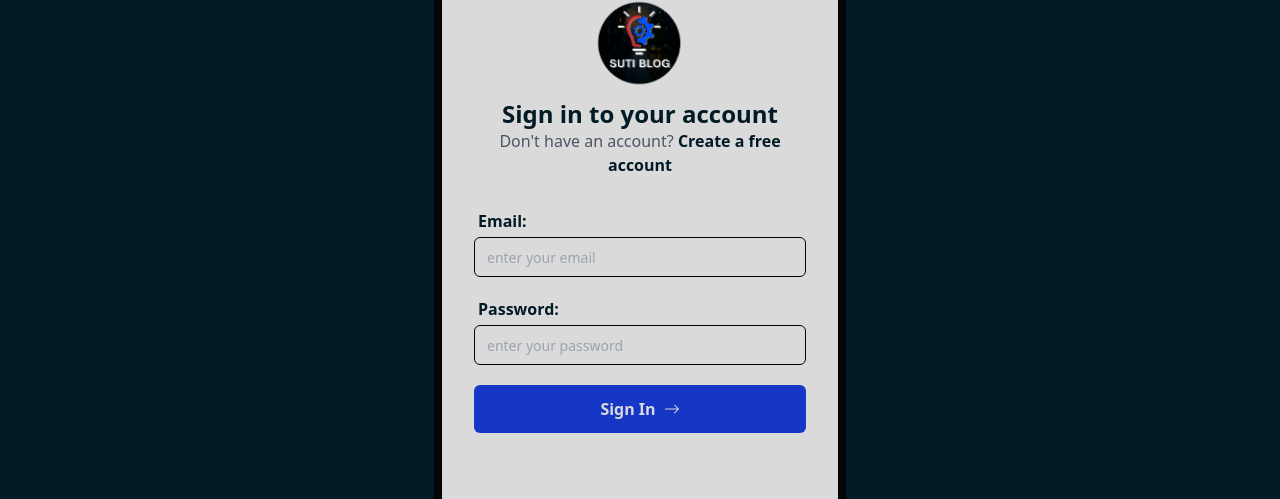
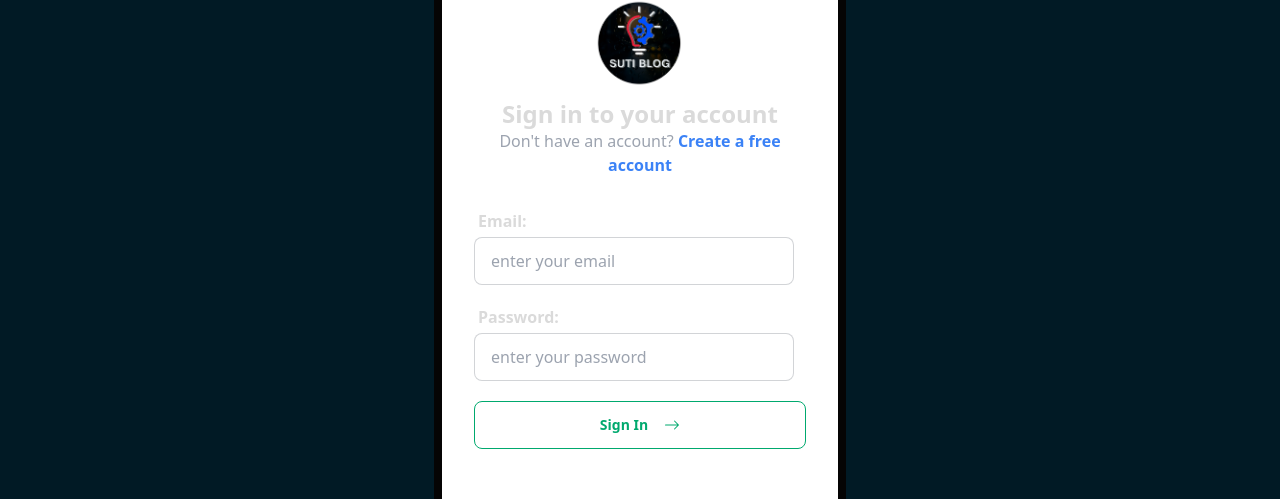
Before and after one commit to DRLVP/suti-blog, a React (Vite) app: page /login in a window 1280 px wide. Shown: the part 268-767 px from the top of the page. Built offline with nearby package versions, Linux system fonts and the light colour scheme; no server answers.

Commit message:
changes in login component

```diff
--- a/src/components/Input/Input.jsx
+++ b/src/components/Input/Input.jsx
@@ -10,14 +10,14 @@ const Input = forwardRef(({
   return(
     <div className='w-full'>
     {label && <label
-    className='inline-block mb-1 pl-1 text-[#011A25] font-semibold'
+    className='inline-block mb-1 pl-1 text-[#dadada] font-semibold'
     htmlFor={id}>
         {label}
     </label>
     }
     <input
     type={type}
-    className={`${className}`}
+    className={`${className} input input-bordered w-full max-w-xs`}
     ref={ref}
     {...props}
     id={id}
--- a/src/components/Login/Login.jsx
+++ b/src/components/Login/Login.jsx
@@ -6,6 +6,8 @@ import { useDispatch } from 'react-redux'
 import authService from '../../appwrite/auth'
 import { useForm } from 'react-hook-form'
 import { ArrowRight } from "react-bootstrap-icons"
+
+
 const Login = () => {
     const navigate = useNavigate();
     const dispatch = useDispatch()
@@ -26,21 +28,22 @@ const Login = () => {
         }
     }
   return (
+  <>
     <div className="flex justify-center items-center">
     <section className="rounded-md bg-[#050404] p-2 max-w-[412px]  mx-auto mt-8">
-      <div className="flex items-center justify-center bg-[#DADADA] px-4 py-10 sm:px-6 sm:py-16 lg:px-8 lg:py-24">
+      <div className="flex items-center justify-center bg-base-100 px-4 py-10 sm:px-6 sm:py-16 lg:px-8 lg:py-24">
         <div className="xl:mx-auto xl:w-full xl:max-w-sm 2xl:max-w-md">
           <div className="mb-2 flex justify-center items-center">
             <Link to="/">
                 <Logo/>
             </Link>
           </div>
-          <h2 className="text-2xl text-center font-bold leading-tight text-[#011A25]">Sign in to your account</h2>
-          <p className="mt-2text-sm text-gray-600 text-center">
+          <h2 className="text-2xl text-center font-bold leading-tight text-[#dadada]">Sign in to your account</h2>
+          <p className="mt-2text-sm text-gray-400 text-center">
             Don&apos;t have an account?{' '}
             <Link
               to="/signup"
-              className="font-semibold text-[#011A25] transition-all duration-200 hover:underline"
+              className="font-semibold text-blue-500 transition-all duration-200 hover:underline"
             >
               Create a free account
             </Link>
@@ -53,7 +56,6 @@ const Login = () => {
               <div>
                 <div className="mt-2">
                   <Input
-                    className="flex h-10 w-full rounded-md border border-[#050404] bg-transparent text-[#011A25] px-3 py-2 text-sm placeholder:text-gray-400 focus:outline-none focus:ring-1 focus:ring-gray-400 focus:ring-offset-1 disabled:cursor-not-allowed disabled:opacity-50"
                     type="email"
                     label="Email:"
                     placeholder = "enter your email"
@@ -68,7 +70,6 @@ const Login = () => {
               <div>
                 <div className="mt-2">
                   <Input
-                    className="flex h-10 w-full rounded-md border border-[#050404] bg-transparent text-[#011A25] px-3 py-2 text-sm placeholder:text-gray-400 focus:outline-none focus:ring-1 focus:ring-gray-400 focus:ring-offset-1 disabled:cursor-not-allowed disabled:opacity-50"
                     type="password"
                     placeholder="enter your password"
                     label="Password:"
@@ -81,12 +82,12 @@ const Login = () => {
                 </div>
               </div>
               <div>
-                <button
+                <Button
                   type="submit"
-                  className="inline-flex w-full items-center justify-center rounded-md bg-[#1636C6] text-[#DADADA] px-3.5 py-2.5 font-semibold leading-7 hover:bg-[#011A25]"
+                  className='w-full'
                 >
                   Sign In <ArrowRight className="ml-2" size={16} />
-                </button>
+                </Button>
               </div>
             </div>
           </form>
@@ -94,7 +95,10 @@ const Login = () => {
         </div>
       </div>
     </section>
-  </div>
+    </div>
+
+
+  </>
   )
 }
 
```
